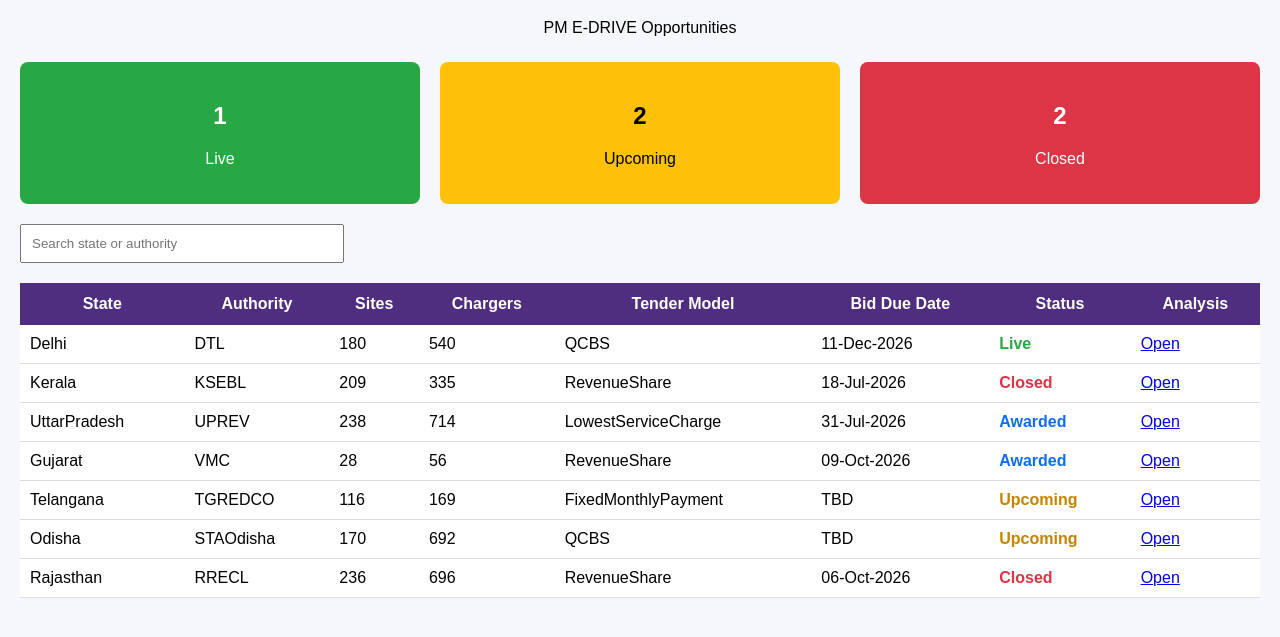
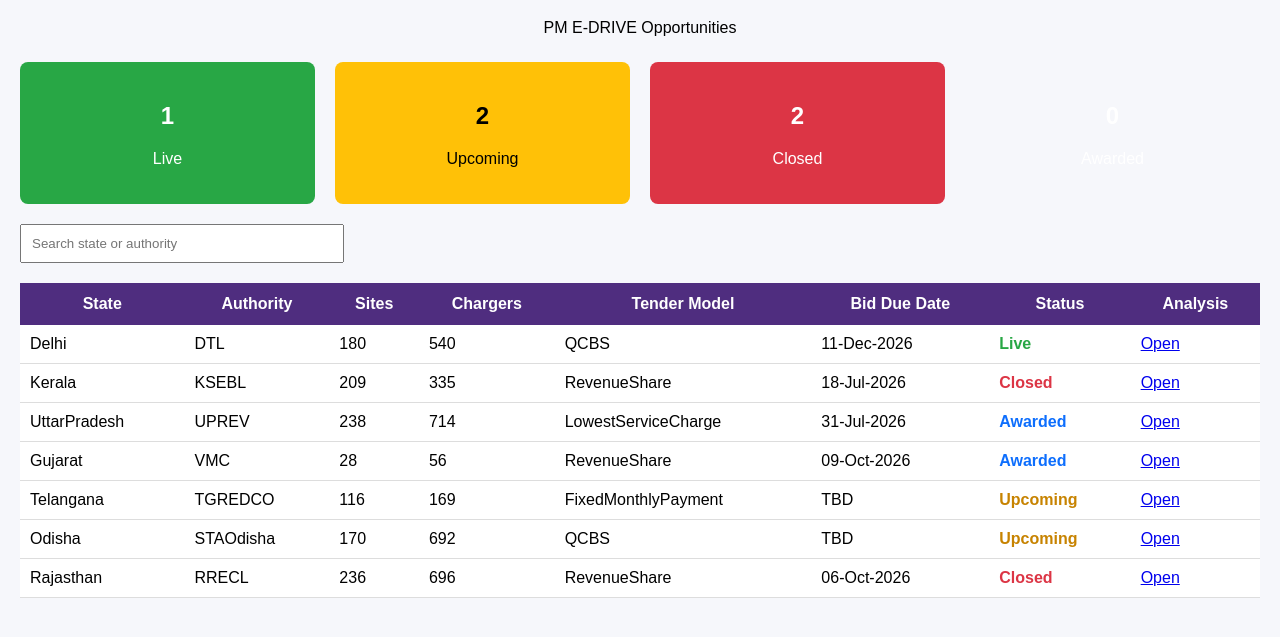
Before and after one commit to AM-gitdebug/vg-tender-tracker, a plain HTML site: page index.html in a window 1280 px wide. Shown: the part 61-698 px from the top of the page. Drawn offline with Linux system fonts and the light colour scheme.

Commit message:
Update index.html

```diff
--- a/index.html
+++ b/index.html
@@ -27,6 +27,10 @@
 			<h2 id="closedCount">0</h2>
 			<p>Closed</p>
 		</div>
+		<div class="card awarded">
+			<h2 id="awardedCount">0</h2>
+			<p>Awarded</p>
+		</div>
 	</div>
 
 <input type="text" id="searchBox" placeholder="Search state or authority">
```
